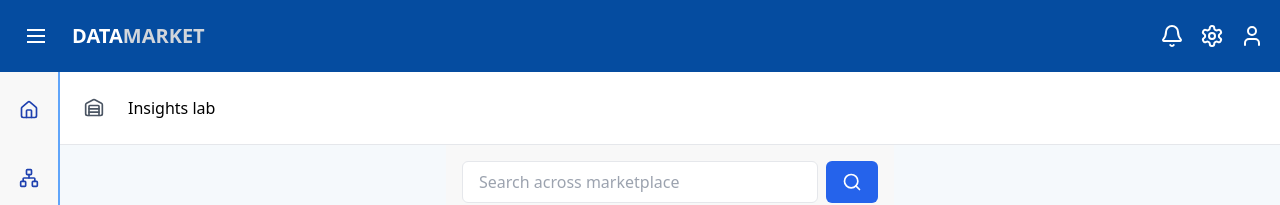
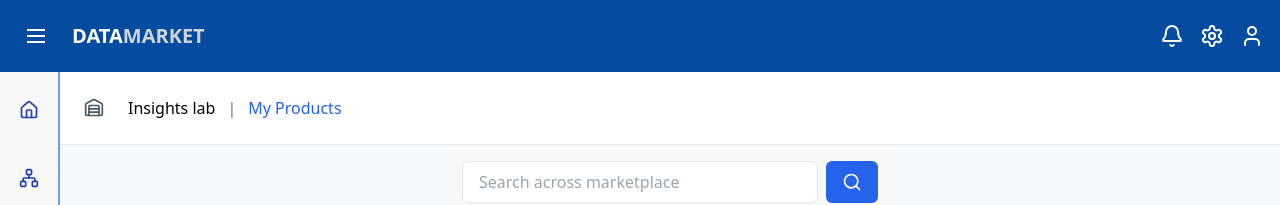
Before and after one commit to AjayBidyarthy/Harish-raju-Vasu-Insights-Lab, a React (Vite) app: page /products in a window 1280 px wide. Shown: the top 205 px of the page. Built offline with nearby package versions, Linux system fonts and the light colour scheme.

Commit message:
chore: toolbar modification

```diff
--- a/src/components/LandingPage/Toolbar.jsx
+++ b/src/components/LandingPage/Toolbar.jsx
@@ -1,6 +1,23 @@
+import { Warehouse } from "lucide-react";
+import { useLocation, useParams } from "react-router-dom";
 
-import { RotateCcw, RotateCw, Trash2, Warehouse } from "lucide-react"
 export const Toolbar = () => {
+  const location = useLocation();
+  const params = useParams();
+
+  // Define static page titles
+  const pageTitles = {
+    "/products": "My Products",
+    "/projects": "My Projects",
+  };
+
+  const pathSegments = location.pathname.split("/").filter(Boolean);
+  const basePath = `/${pathSegments[0]}`;
+  const currentPage = pageTitles[basePath] || "";
+
+
+  const itemId = pathSegments[1] ? `#${pathSegments[1]}` : "";
+
   return (
     <div className="bg-white border-b px-6 py-6 bg-[#EBFAFF]">
       <div className="flex items-center gap-6">
@@ -11,6 +28,18 @@ export const Toolbar = () => {
           <button className="text-black-600 font-poppins hover:text-gray-900">
             Insights lab
           </button>
+          {currentPage && (
+            <>
+              <span className="text-gray-500"> | </span>
+              <span className="text-blue-600 font-poppins">{currentPage}</span>
+            </>
+          )}
+          {itemId && (
+            <>
+              <span className="text-gray-500"> &gt; </span>
+              <span className="text-black-600 font-poppins">{itemId}</span>
+            </>
+          )}
         </div>
       </div>
     </div>
--- a/src/components/Projects/ProjectDetails.jsx
+++ b/src/components/Projects/ProjectDetails.jsx
@@ -33,8 +33,7 @@ export function ProjectDetails() {
   }
 
   return (
-    <div className="p-4 bg-white">
-      {/* Header Section */}
+    <div className="p-4 font-poppins bg-white">
       <div className="flex justify-between items-center mb-4">
         <div className="relative flex space-x-6 border-b md:ml-6">
           <button
```
Lines whose indentation alone changed are shown as unchanged.
